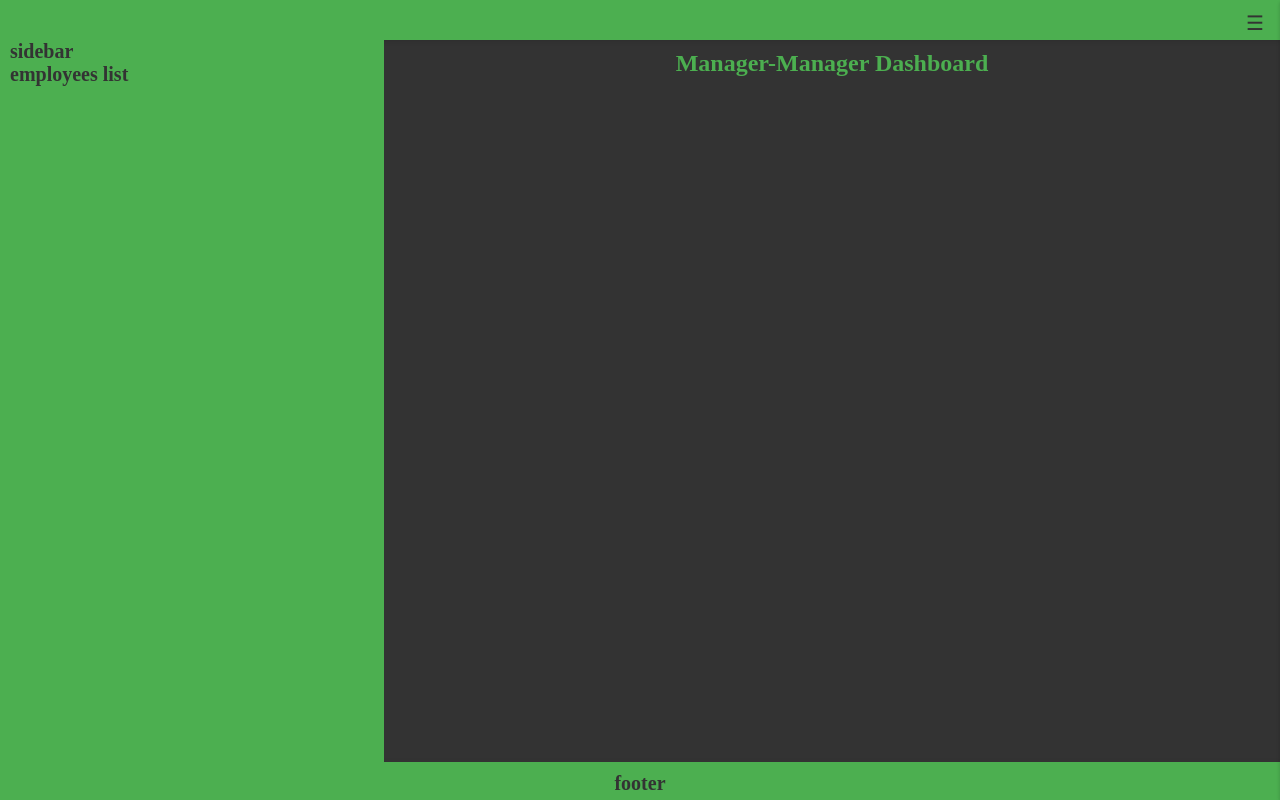
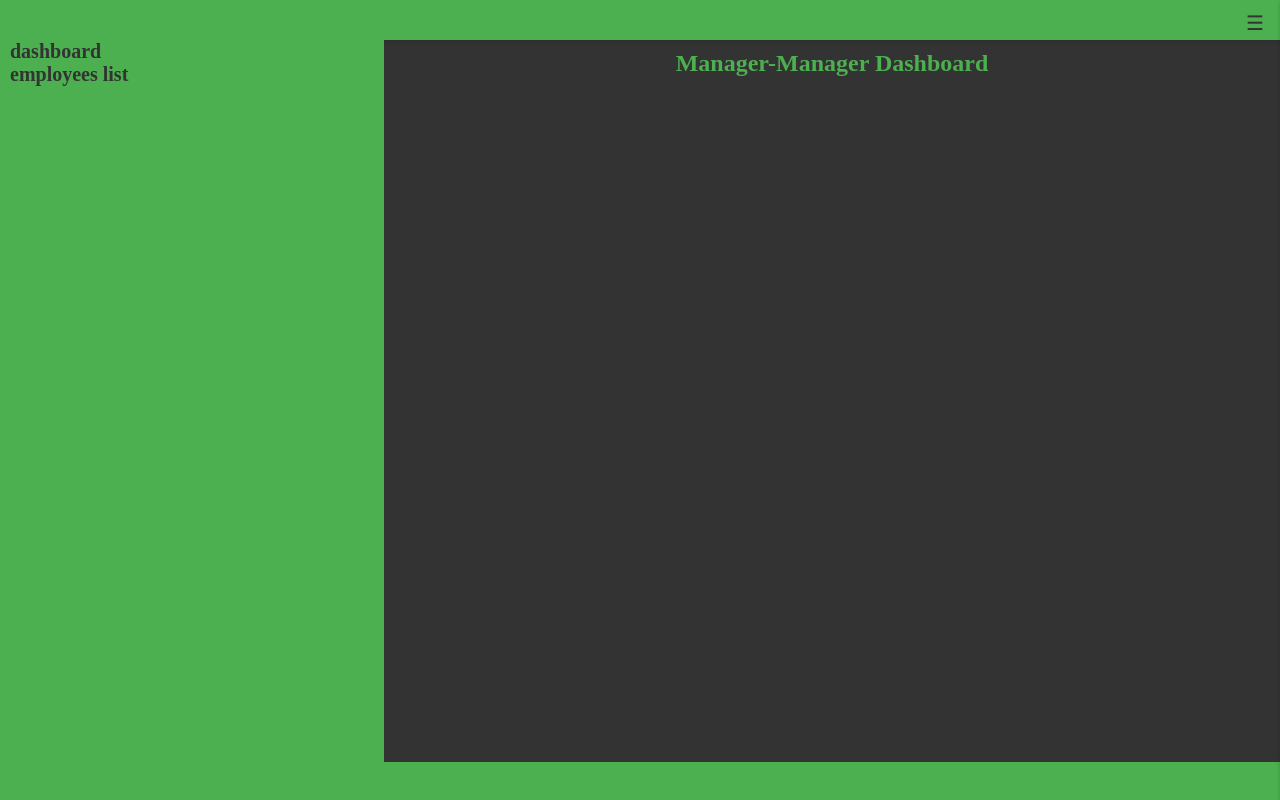
Before and after one commit to CodefrogCF/employee_manager_frontend, an Angular app: page / in a window 1280 px wide. Built offline with nearby package versions, Linux system fonts and the light colour scheme.

Commit message:
added routes for the lists

```diff
--- a/src/app/components/footer/footer.component.html
+++ b/src/app/components/footer/footer.component.html
@@ -1,3 +1,3 @@
 <div class="footer">
-    <p>footer</p>
+    <p></p>
 </div>
--- a/src/app/components/sidebar/sidebar.component.html
+++ b/src/app/components/sidebar/sidebar.component.html
@@ -1,4 +1,4 @@
 <div class="sidebar">
-    <p>sidebar</p>
-    <p>employees list</p>
+    <p routerLink="/">dashboard</p>
+    <p routerLink="/employees">employees list</p>
 </div>
--- a/src/app/components/sidebar/sidebar.component.ts
+++ b/src/app/components/sidebar/sidebar.component.ts
@@ -1,8 +1,9 @@
 import { Component } from '@angular/core';
+import { RouterLink } from '@angular/router';
 
 @Component({
   selector: 'app-sidebar',
-  imports: [],
+  imports: [RouterLink],
   templateUrl: './sidebar.component.html',
   styleUrl: './sidebar.component.css'
 })
```
